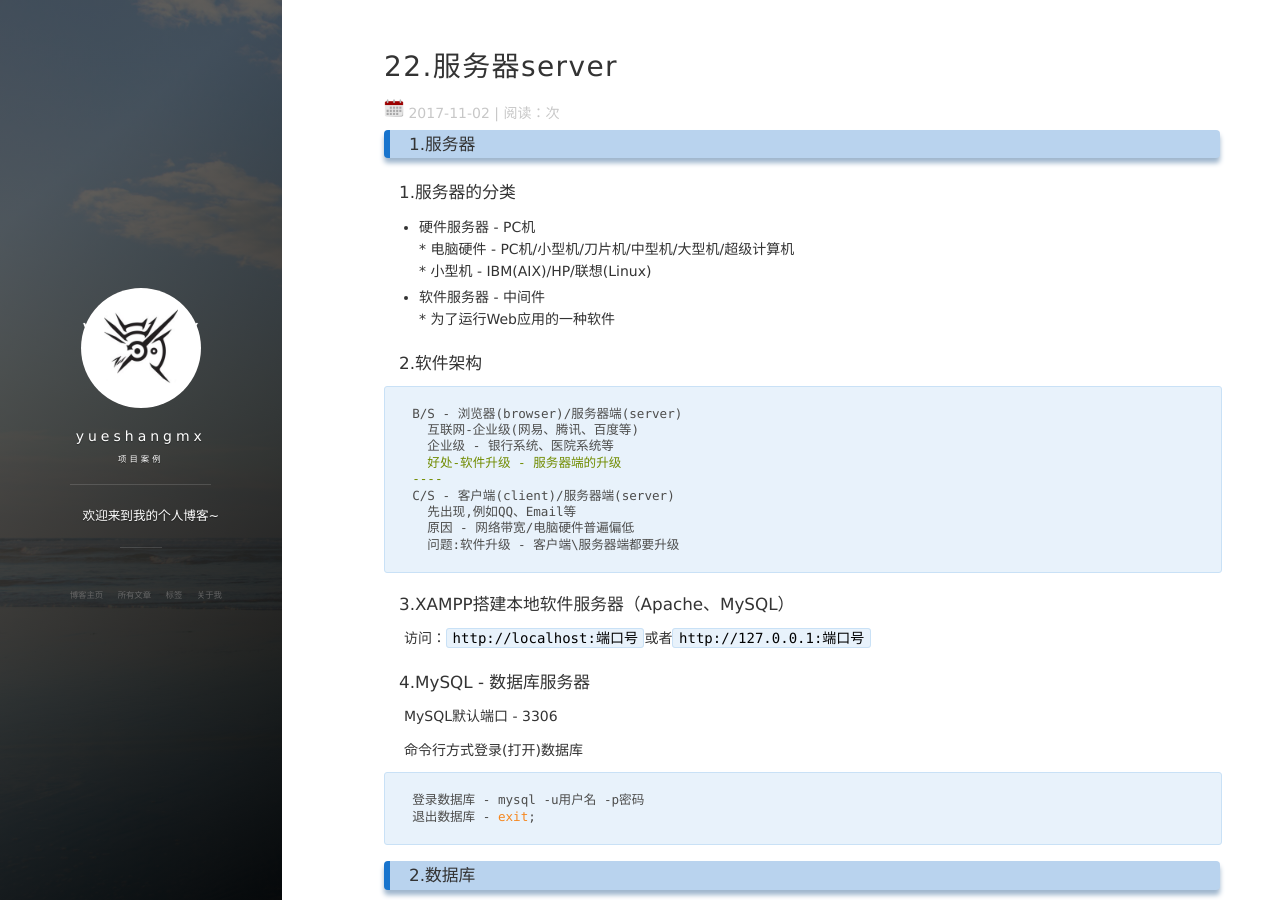
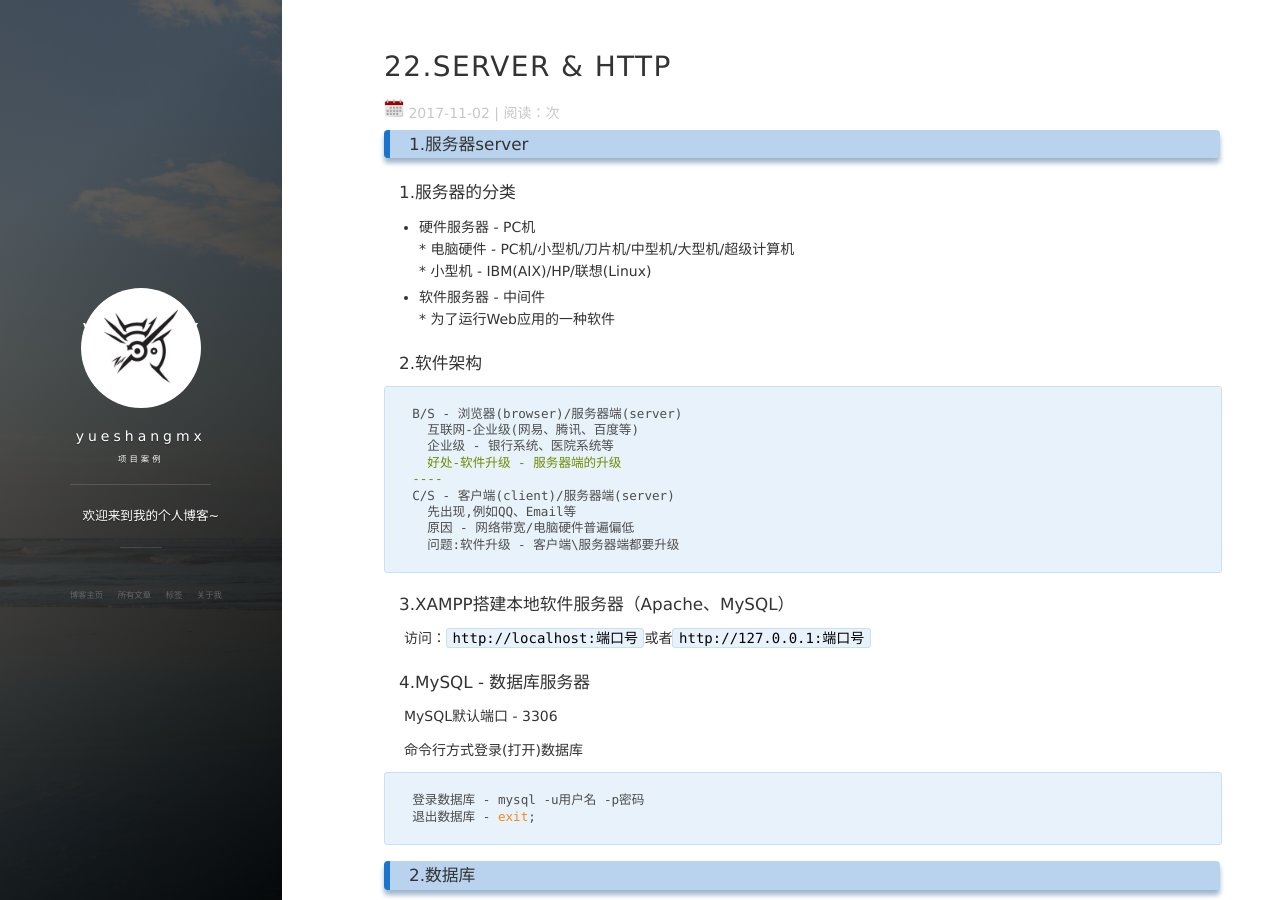
Before and after one commit to yueshangmx/yueshangmx.github.io, a Jekyll site: the page built from _posts/2017-11-02-服务器server.md, in a window 1280 px wide and 900 px high. Built offline with Jekyll 4.4.1, drawn with Linux system fonts in a browser that asks for light colours; nearby versions of some CDN libraries; comment, search, counter and statistics services are not loaded.

Commit message:
update server

```diff
--- a/_posts/2017-11-02-服务器server.md
+++ b/_posts/2017-11-02-服务器server.md
@@ -1,12 +1,12 @@
 ---
 layout: post
-title: 22.服务器server
+title: 22.SERVER & HTTP
 date: 2017-11-02
-description: "server，服务器"
+description: "server，服务器，HTTP，PHP"
 tags: 笔记
 ---
 
-### 1.服务器
+### 1.服务器server
 #### 1.服务器的分类
 
 - 硬件服务器 - PC机<br>
```
Also changed, not shown: other parts of _posts/2017-11-02-服务器server.md (+2 -0 lines).
